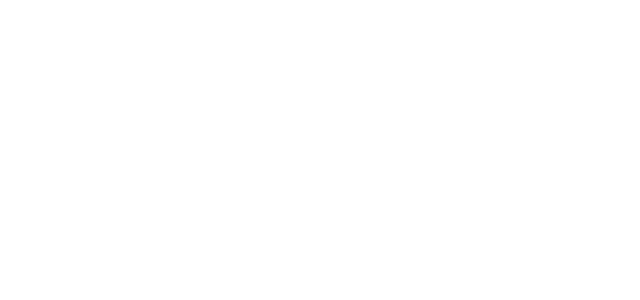
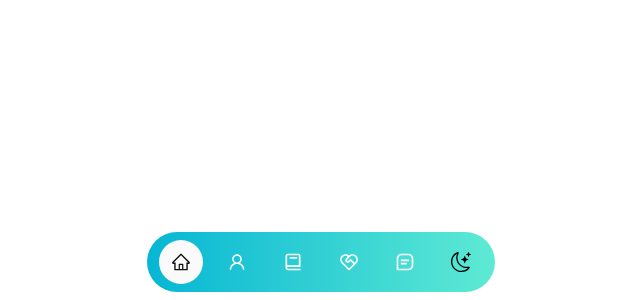
Before and after one commit to abdoohossamm/portfolio, a Next.js app: page / in a window 1280 px wide. Shown: the part 500-800 px from the top of the page, without its empty margins (319-959 px from the left). Built offline with nearby package versions, Linux system fonts and the light colour scheme.

Commit message:
Add navbar for the future components

```diff
--- /dev/null
+++ b/components/navigation/NavBar.jsx
@@ -0,0 +1,88 @@
+import {BsMoonStars} from "react-icons/bs";
+import React from "react";
+import {AiOutlineHome, AiOutlineUser} from "react-icons/ai";
+import {BiBook, BiMessageSquareDetail} from "react-icons/bi";
+import {RiServiceLine} from "react-icons/ri";
+import {useState} from "react";
+
+
+const NavBar = () => {
+    const [activeNav, setActiveNav] = useState('#main')
+    const navItemStyle = "bg-transparent p-3 rounded-full flex text-xl " +
+        "hover:bg-gradient-to-r hover:from-teal-100 hover:to-cyan-50 hover:text-black"
+    const [itemName, setItemName] = useState('')
+    let itemNameStyle = "text-black w-max z-10 py-2 px-3 fixed flex gap-3 rounded-xl backdrop-blur-md bottom-16 left-1/2 transform-gpu -translate-x-1/2"
+    function removeItemName(){
+        setItemName("")
+    }
+
+    return(
+
+        <nav>
+            <span id={"nav-text"} className={itemName === "" ? itemNameStyle + " hidden" : itemNameStyle}>
+                {itemName}
+            </span>
+
+            <div className="bg-gradient-to-r from-cyan-500 to-teal-300
+            text-white w-max z-10 py-2 px-3 fixed
+            flex gap-3 rounded-full backdrop-blur-md bottom-2 left-1/2
+            transform-gpu -translate-x-1/2">
+
+                <a href={"#main"}
+                   onClick={() => setActiveNav('#main')}
+                   onMouseEnter={() => setItemName("Home")}
+                   onMouseLeave={() => removeItemName()}
+                   className={activeNav === "#main" ? `active ${navItemStyle}` : navItemStyle}
+                >
+                    <AiOutlineHome/>
+                </a>
+
+                <a href={"#about"}
+                   onClick={() => setActiveNav('#about')}
+                   onMouseEnter={() => setItemName("About")}
+                   onMouseLeave={() => removeItemName()}
+                   className={activeNav === "#about" ? `active ${navItemStyle}` : navItemStyle}
+                >
+                    <AiOutlineUser/>
+                </a>
+
+                <a href={"#experience"}
+                   onClick={() => setActiveNav('#experience')}
+                   onMouseEnter={() => setItemName("Experience")}
+                   onMouseLeave={() => removeItemName()}
+                   className={activeNav === "#experience" ? `active ${navItemStyle}` : navItemStyle}
+                >
+                    <BiBook/>
+                </a>
+
+                <a href={"#services"}
+                   onClick={() => setActiveNav('#services')}
+                   onMouseEnter={() => setItemName("Services")}
+                   onMouseLeave={() => removeItemName()}
+                   className={activeNav === "#services" ? `active ${navItemStyle}` : navItemStyle}
+                >
+                    <RiServiceLine/>
+                </a>
+
+                <a href={"#contact"}
+                   onClick={() => setActiveNav('#contact')}
+                   onMouseEnter={() => setItemName("Contact")}
+                   onMouseLeave={() => removeItemName()}
+                   className={activeNav === "#contact" ? `active ${navItemStyle}` : navItemStyle}
+                >
+                    <BiMessageSquareDetail/>
+                </a>
+
+                <span className={`${navItemStyle} bg-sky-50 text-black`}
+                      onMouseEnter={() => setItemName("Dark/Light Mode")}
+                      onMouseLeave={() => removeItemName()}
+                >
+                    <BsMoonStars className="cursor-pointer"/>
+                </span>
+            </div>
+
+        </nav>
+    );
+};
+
+export default NavBar
--- a/pages/_app.js
+++ b/pages/_app.js
@@ -1,4 +1,5 @@
 import '../styles/globals.css'
+import "../styles/nav.css"
 
 function MyApp({ Component, pageProps }) {
   return <Component {...pageProps} />
--- a/pages/index.js
+++ b/pages/index.js
@@ -1,8 +1,10 @@
 import HeadTag from '../components/head/HeadTag'
+import NavBar from "../components/navigation/NavBar";
 export default function Home() {
   return (
     <main className="bg-white px-10">
         <HeadTag />
+        <NavBar />
 
     </main>
   )
--- /dev/null
+++ b/styles/nav.css
@@ -0,0 +1,4 @@
+.active{
+    color: #111111;
+    background: #fafafa;
+}
```
